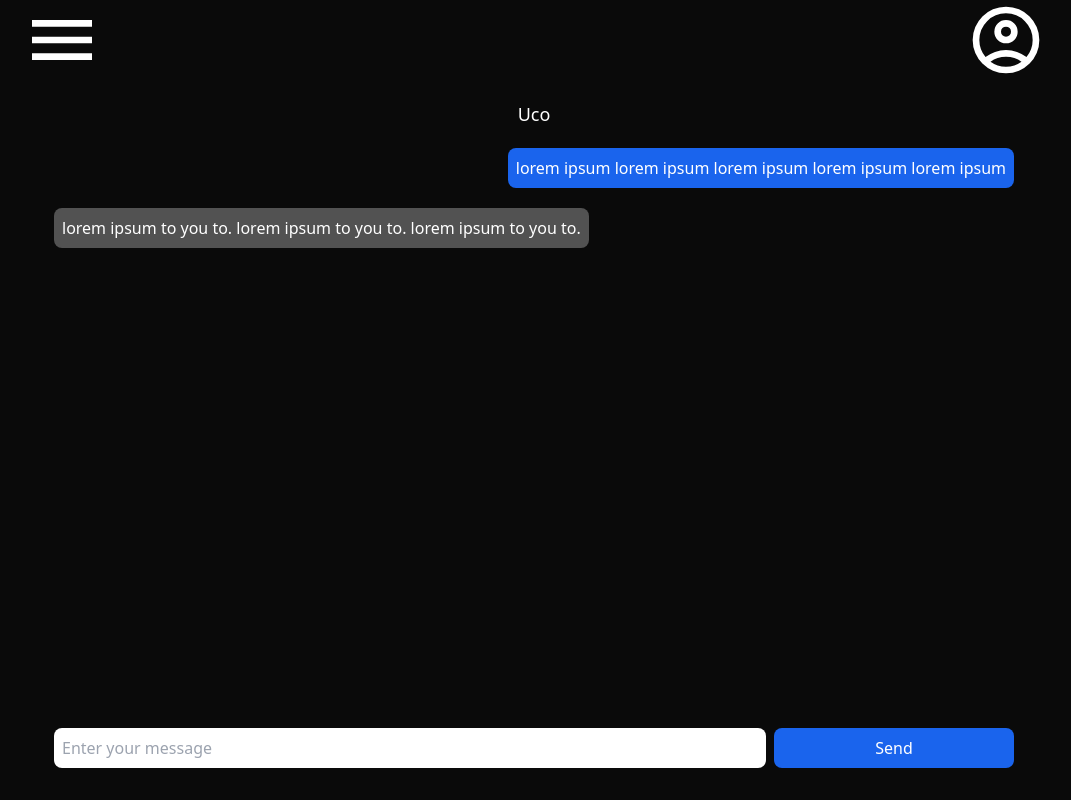
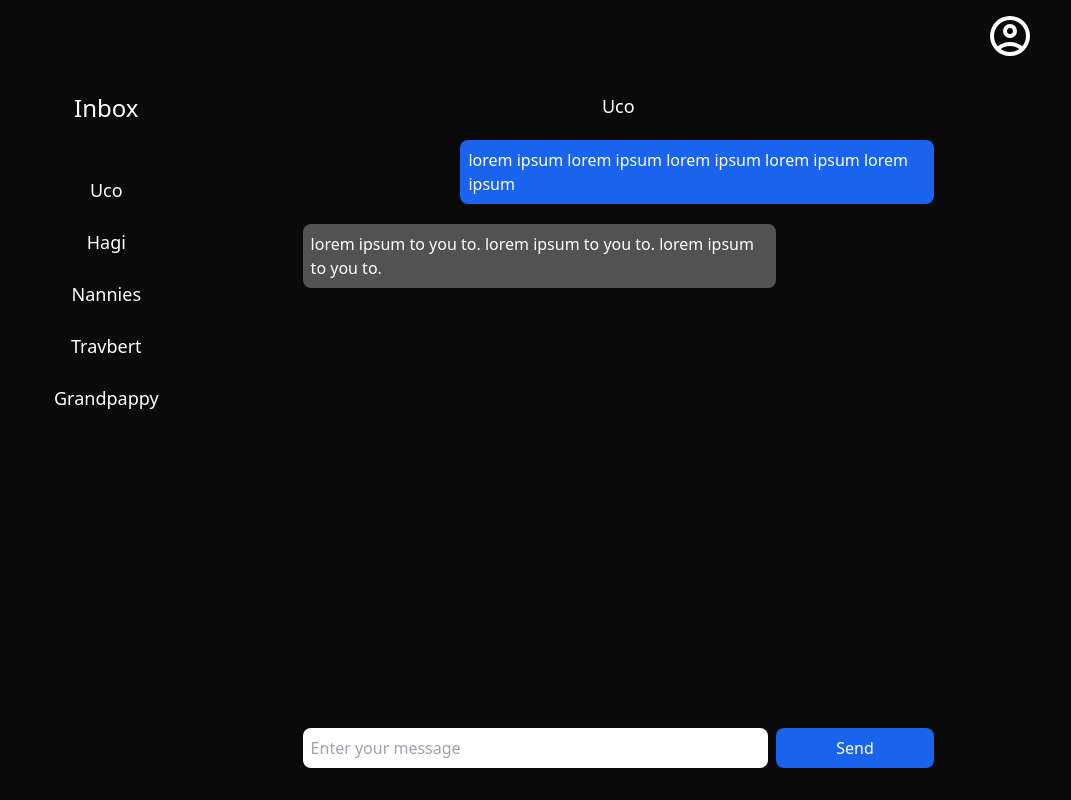
Before and after one commit to Bazorko/chat_frontend, a React (Vite) app: page /chat in a window 1280 px wide. Shown: the whole page, without its empty margins (106-1177 px from the left). Built offline with nearby package versions, Linux system fonts and the light colour scheme.

Commit message:
- Refactored chat window to render the MessageList component on large viewports. - Chat window is at a more appropriate width on devices with larger viewports.

```diff
--- a/src/components/Nav.tsx
+++ b/src/components/Nav.tsx
@@ -6,25 +6,25 @@ import AccountImagePlaceholderIcon from "./utils/assets/AccountIcon";
 const Nav = () => {
     const [ isModalContainerOpen, setIsModalContainerOpen ] = useState(false);
     const [ menuOrAccount, setMenuOrAccount ] = useState("");
-    const modalContainer = (bool: boolean) => setIsModalContainerOpen(bool)
+    const modalContainer = (bool: boolean) => setIsModalContainerOpen(bool);
 
     if(isModalContainerOpen) return <ModalContainer modalContainer={modalContainer} menuOrAccount={menuOrAccount}/>
 
     return (
-        <section className="flex justify-between w-full">
-            <span onClick={() => {
+        <nav className="flex justify-between lg:place-content-end w-full p-3">
+            <span className="lg:hidden" onClick={() => {
                 modalContainer(true);
                 setMenuOrAccount("menu");
             }}>
                 <MenuIcon height={"h-20"}/>
             </span>
-            <span onClick={() => {
+            <span className="" onClick={() => {
                 modalContainer(true);
                 setMenuOrAccount("account");
             }}>
-                <AccountImagePlaceholderIcon height={"h-20"}/>
+                <AccountImagePlaceholderIcon height={"h-20 lg:h-12"}/>
             </span>
-        </section>
+        </nav>
     )
 }
 
--- a/src/pages/Chat.tsx
+++ b/src/pages/Chat.tsx
@@ -1,5 +1,6 @@
 import { useState, FormEvent } from "react";
 import Nav from  "../components/Nav.tsx";
+import MessageList from "../components/account/chat/MessageList.tsx";
 
 const Chat = () => {
 
@@ -24,6 +25,12 @@ const Chat = () => {
     return (
         <section className="flex flex-col h-screen">
             <Nav />
+            {/*Message List - render when on larger viewports*/}
+            <section className="flex flex-row w-full grow">
+                <section className="hidden lg:block">
+                    <MessageList />
+                </section>
+                <section className="flex flex-col grow lg:px-20">
                     {/*Chat Window*/}
                     <section className="p-8 pt-0 grow overflow-auto flex flex-col">
                         <h2 className="text-white text-center text-lg p-5">Uco</h2>
@@ -41,6 +48,8 @@ const Chat = () => {
                         </form>
                     </section>
                 </section>
+            </section>
+        </section>
     )
 }
 
```
Lines whose indentation alone changed are shown as unchanged.
